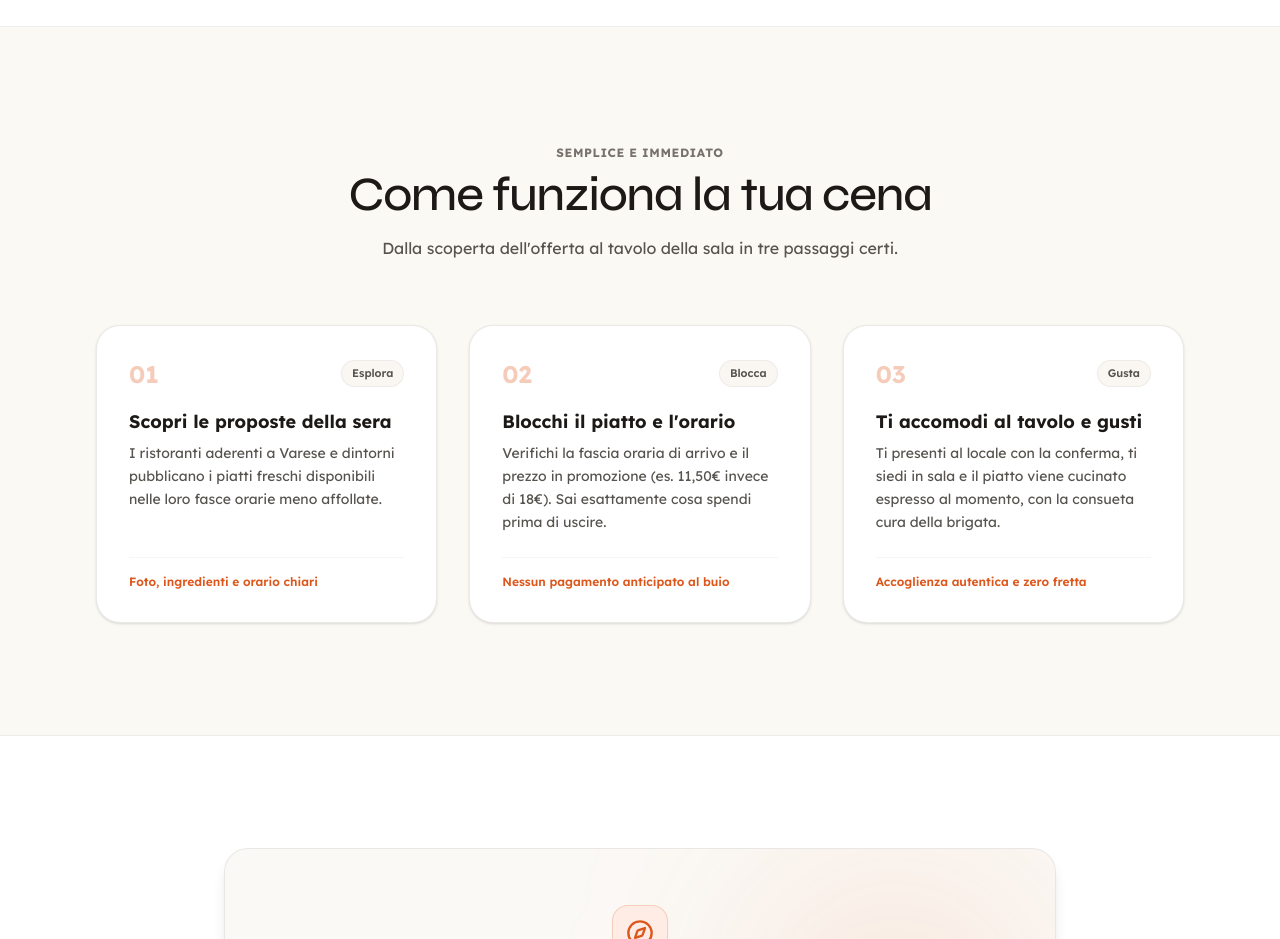
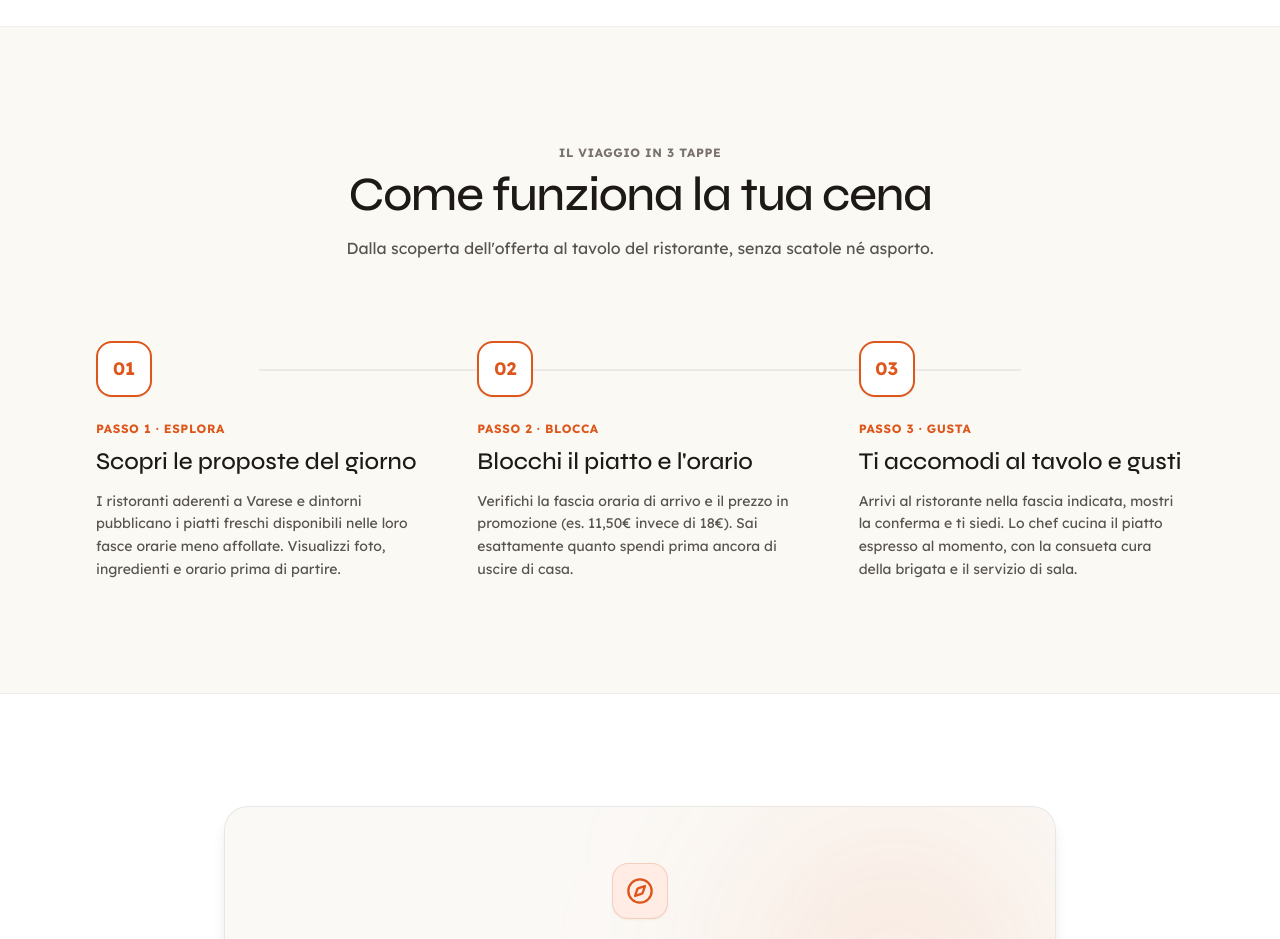
Before and after one commit to restydealsmanaging/landing, a Next.js app: page /per-i-clienti in a window 1280 px wide. Shown: the part 1620-2559 px from the top of the page. Built offline with nearby package versions, Linux system fonts and the light colour scheme.

Commit message:
refactor(per-i-clienti): replace 3-card grid with cardless horizontal timeline rail

```diff
--- a/src/components/CustomerSection.tsx
+++ b/src/components/CustomerSection.tsx
@@ -381,91 +381,75 @@ export default function CustomerSection() {
       </section>
 
       {/* ─────────────────────────────────────────────────────────────
-          3. THE UNIFIED 3-STEP JOURNEY (Timeline fluida e continua)
-          Replaces the second 3-cards grid with a connected, linear sequence
+          3. THE UNIFIED 3-STEP JOURNEY (Open Timeline Rail - ZERO CARDS)
+          Replaces the card soup with a fluid, continuous progressive rail
          ───────────────────────────────────────────────────────────── */}
       <section className="py-20 md:py-28 bg-resty-sand/50 border-b border-resty-stone-border/60">
         <div className="max-w-6xl mx-auto px-4 sm:px-6 lg:px-8">
-          <div className="text-center max-w-2xl mx-auto mb-16">
+          <div className="text-center max-w-2xl mx-auto mb-16 sm:mb-20">
             <span className="text-xs font-bold uppercase tracking-wider text-resty-stone-muted">
-              Semplice e immediato
+              Il viaggio in 3 tappe
             </span>
             <h2 className="font-heading font-medium text-3xl sm:text-5xl text-resty-stone tracking-tight mt-2 mb-4">
               Come funziona la tua cena
             </h2>
             <p className="text-sm sm:text-base text-resty-stone-light font-sans leading-relaxed">
-              Dalla scoperta dell&apos;offerta al tavolo della sala in tre passaggi certi.
+              Dalla scoperta dell&apos;offerta al tavolo del ristorante, senza scatole né asporto.
             </p>
           </div>
 
-          {/* Unified Connected Horizontal Journey Strip */}
-          <div className="grid grid-cols-1 md:grid-cols-3 gap-6 lg:gap-8 relative">
-            {/* Step 1 */}
-            <div className="bg-white rounded-3xl p-7 sm:p-8 border border-resty-stone-border/80 shadow-sm flex flex-col justify-between relative group hover:shadow-md transition-all">
-              <div>
-                <div className="flex items-center justify-between mb-5">
-                  <span className="font-sans font-black text-2xl text-resty-orange/30 group-hover:text-resty-orange transition-colors">
-                    01
-                  </span>
-                  <span className="text-[11px] font-semibold px-2.5 py-1 rounded-full bg-resty-sand text-resty-stone-light border border-resty-stone-border/60">
-                    Esplora
-                  </span>
+          {/* Connected Horizontal Timeline Rail (Zero Cards, 100% Fluid Narrative) */}
+          <div className="relative">
+            {/* Continuous horizontal guide line on desktop */}
+            <div className="hidden md:block absolute top-7 left-[15%] right-[15%] h-[2px] bg-resty-stone-border/80 z-0" />
+
+            <div className="grid grid-cols-1 md:grid-cols-3 gap-10 md:gap-8 lg:gap-14 relative z-10">
+              {/* Milestone 1 */}
+              <div className="flex flex-col items-center md:items-start text-center md:text-left">
+                <div className="w-14 h-14 rounded-2xl bg-white border-2 border-resty-orange text-resty-orange font-sans font-black text-lg flex items-center justify-center mb-6 shadow-xs">
+                  01
                 </div>
-                <h3 className="font-sans font-bold text-lg text-resty-stone mb-2 leading-snug">
-                  Scopri le proposte della sera
+                <div className="text-xs font-bold uppercase tracking-wider text-resty-orange mb-2">
+                  Passo 1 · Esplora
+                </div>
+                <h3 className="font-heading font-medium text-2xl text-resty-stone mb-3 leading-snug">
+                  Scopri le proposte del giorno
                 </h3>
-                <p className="text-xs sm:text-sm text-resty-stone-light leading-relaxed font-sans">
-                  I ristoranti aderenti a Varese e dintorni pubblicano i piatti freschi disponibili nelle loro fasce orarie meno affollate.
+                <p className="text-sm text-resty-stone-light font-sans leading-relaxed">
+                  I ristoranti aderenti a Varese e dintorni pubblicano i piatti freschi disponibili nelle loro fasce orarie meno affollate. Visualizzi foto, ingredienti e orario prima di partire.
                 </p>
               </div>
-              <div className="mt-6 pt-4 border-t border-resty-stone-border/40 text-xs font-semibold text-resty-orange flex items-center gap-1.5">
-                <span>Foto, ingredienti e orario chiari</span>
-              </div>
-            </div>
 
-            {/* Step 2 */}
-            <div className="bg-white rounded-3xl p-7 sm:p-8 border border-resty-stone-border/80 shadow-sm flex flex-col justify-between relative group hover:shadow-md transition-all">
-              <div>
-                <div className="flex items-center justify-between mb-5">
-                  <span className="font-sans font-black text-2xl text-resty-orange/30 group-hover:text-resty-orange transition-colors">
-                    02
-                  </span>
-                  <span className="text-[11px] font-semibold px-2.5 py-1 rounded-full bg-resty-sand text-resty-stone-light border border-resty-stone-border/60">
-                    Blocca
-                  </span>
+              {/* Milestone 2 */}
+              <div className="flex flex-col items-center md:items-start text-center md:text-left">
+                <div className="w-14 h-14 rounded-2xl bg-white border-2 border-resty-orange text-resty-orange font-sans font-black text-lg flex items-center justify-center mb-6 shadow-xs">
+                  02
                 </div>
-                <h3 className="font-sans font-bold text-lg text-resty-stone mb-2 leading-snug">
+                <div className="text-xs font-bold uppercase tracking-wider text-resty-orange mb-2">
+                  Passo 2 · Blocca
+                </div>
+                <h3 className="font-heading font-medium text-2xl text-resty-stone mb-3 leading-snug">
                   Blocchi il piatto e l&apos;orario
                 </h3>
-                <p className="text-xs sm:text-sm text-resty-stone-light leading-relaxed font-sans">
-                  Verifichi la fascia oraria di arrivo e il prezzo in promozione (es. 11,50€ invece di 18€). Sai esattamente cosa spendi prima di uscire.
+                <p className="text-sm text-resty-stone-light font-sans leading-relaxed">
+                  Verifichi la fascia oraria di arrivo e il prezzo in promozione (es. 11,50€ invece di 18€). Sai esattamente quanto spendi prima ancora di uscire di casa.
                 </p>
               </div>
-              <div className="mt-6 pt-4 border-t border-resty-stone-border/40 text-xs font-semibold text-resty-orange flex items-center gap-1.5">
-                <span>Nessun pagamento anticipato al buio</span>
-              </div>
-            </div>
 
-            {/* Step 3 */}
-            <div className="bg-white rounded-3xl p-7 sm:p-8 border border-resty-stone-border/80 shadow-sm flex flex-col justify-between relative group hover:shadow-md transition-all">
-              <div>
-                <div className="flex items-center justify-between mb-5">
-                  <span className="font-sans font-black text-2xl text-resty-orange/30 group-hover:text-resty-orange transition-colors">
-                    03
-                  </span>
-                  <span className="text-[11px] font-semibold px-2.5 py-1 rounded-full bg-resty-sand text-resty-stone-light border border-resty-stone-border/60">
-                    Gusta
-                  </span>
+              {/* Milestone 3 */}
+              <div className="flex flex-col items-center md:items-start text-center md:text-left">
+                <div className="w-14 h-14 rounded-2xl bg-white border-2 border-resty-orange text-resty-orange font-sans font-black text-lg flex items-center justify-center mb-6 shadow-xs">
+                  03
                 </div>
-                <h3 className="font-sans font-bold text-lg text-resty-stone mb-2 leading-snug">
+                <div className="text-xs font-bold uppercase tracking-wider text-resty-orange mb-2">
+                  Passo 3 · Gusta
+                </div>
+                <h3 className="font-heading font-medium text-2xl text-resty-stone mb-3 leading-snug">
                   Ti accomodi al tavolo e gusti
                 </h3>
-                <p className="text-xs sm:text-sm text-resty-stone-light leading-relaxed font-sans">
-                  Ti presenti al locale con la conferma, ti siedi in sala e il piatto viene cucinato espresso al momento, con la consueta cura della brigata.
+                <p className="text-sm text-resty-stone-light font-sans leading-relaxed">
+                  Arrivi al ristorante nella fascia indicata, mostri la conferma e ti siedi. Lo chef cucina il piatto espresso al momento, con la consueta cura della brigata e il servizio di sala.
                 </p>
-              </div>
-              <div className="mt-6 pt-4 border-t border-resty-stone-border/40 text-xs font-semibold text-resty-orange flex items-center gap-1.5">
-                <span>Accoglienza autentica e zero fretta</span>
               </div>
             </div>
           </div>
```
